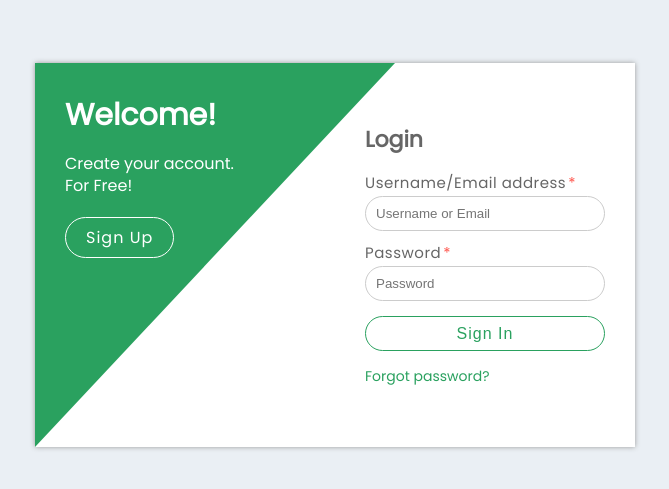
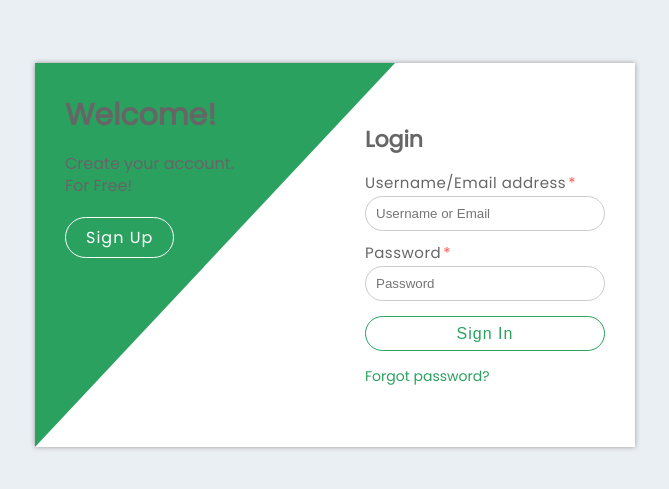
Before and after one commit to Ridhohaki/documentation, a plain HTML site: page index.html in a window 1280 px wide. Shown: the part 145-634 px from the top of the page, without its empty margins (305-974 px from the left). Drawn offline with Linux system fonts and the light colour scheme.

Commit message:
update css
ok

```diff
--- a/style.css
+++ b/style.css
@@ -70,7 +70,7 @@ body{
 .login .login-text{
     position: relative;
     width: 100%;
-    color: #ffffff;
+    color: balck;
 }
 .login .login-text h2{
     margin: 0 0 15px 0;
```
